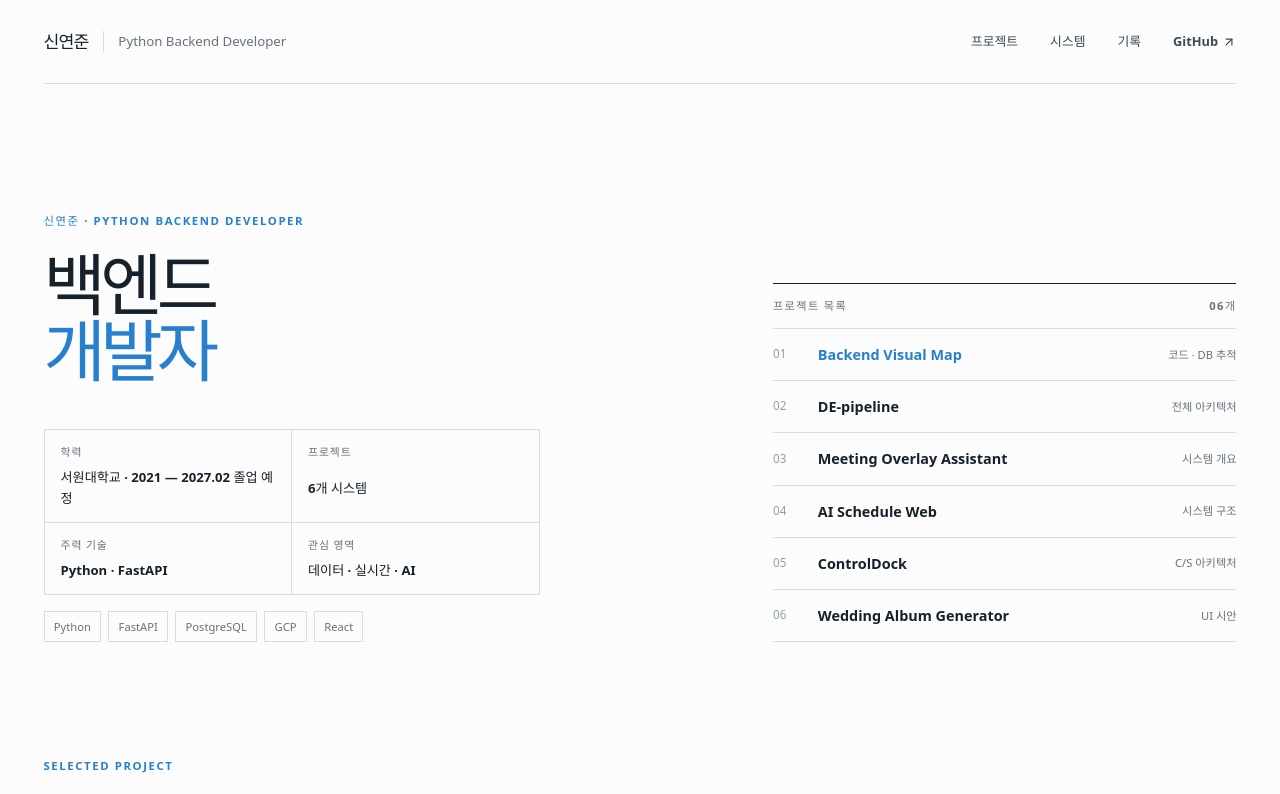
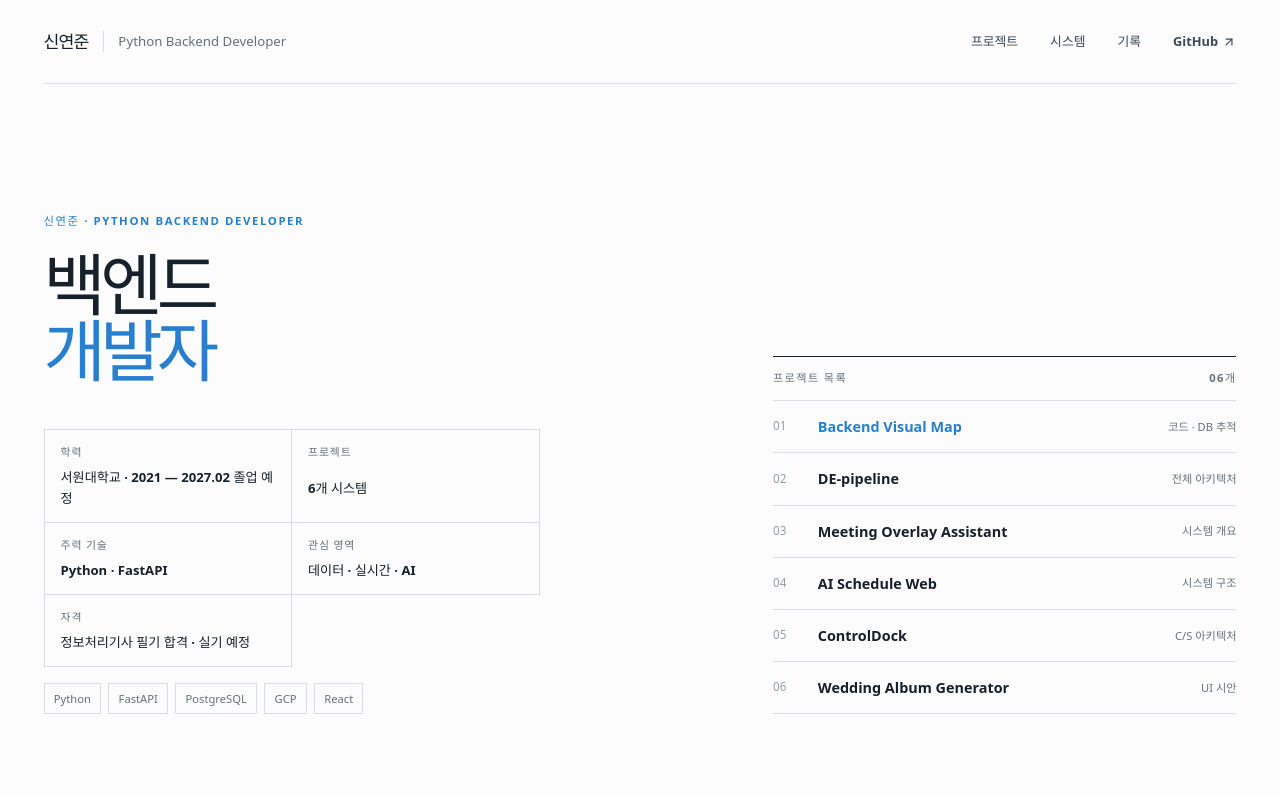
Before and after one commit to shinyeonjun/portfolio, a React (Vite) app: page / in a window 1280 px wide. Shown: the top 794 px of the page. Built offline with nearby package versions, Linux system fonts and the light colour scheme.

Commit message:
Add information processing engineer certification

```diff
--- a/src/components/SystemAtlas.tsx
+++ b/src/components/SystemAtlas.tsx
@@ -221,6 +221,10 @@ export default function SystemAtlas() {
                             <div>
                                 <span>관심 영역</span>
                                 <strong>데이터 · 실시간 · AI</strong>
+                            </div>
+                            <div>
+                                <span>자격</span>
+                                <strong>정보처리기사 필기 합격 · 실기 예정</strong>
                             </div>
                         </div>
                         <div className="atlas-profile-stack" aria-label="주요 기술">
```
